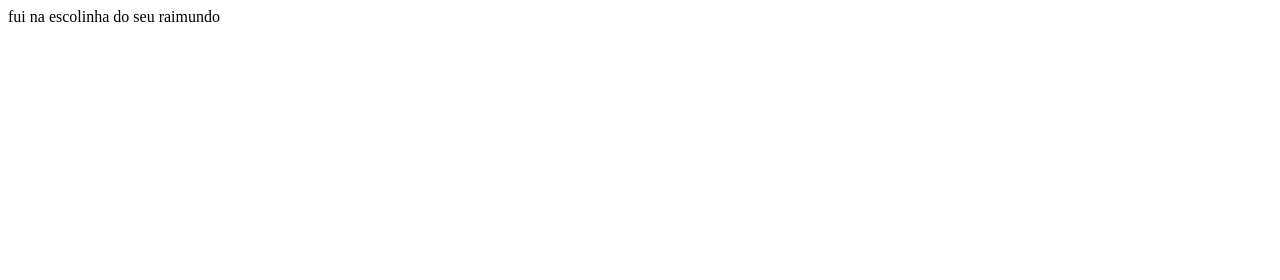
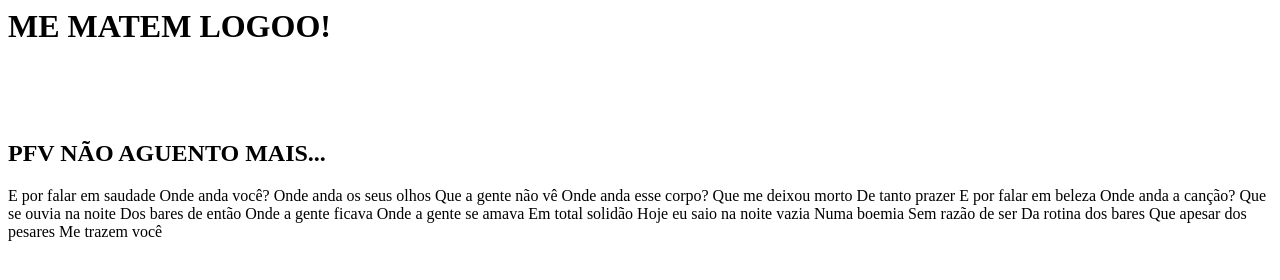
Before and after one commit to kalvoo777/mainecrafiti, a plain HTML site: page INDEX.HTML in a window 1280 px wide. Drawn offline with Linux system fonts and the light colour scheme.

Commit message:
vai logo

```diff
--- a/INDEX.HTML
+++ b/INDEX.HTML
@@ -1 +1,25 @@
-fui na escolinha do seu raimundo
+ <h1>ME MATEM LOGOO!</h1>
+<br> <br> <br>
+
+<h2>PFV NÃO AGUENTO MAIS...</h2>
+
+<p>E por falar em saudade
+    Onde anda você?
+    Onde anda os seus olhos
+    Que a gente não vê
+    Onde anda esse corpo?
+    Que me deixou morto
+    De tanto prazer
+    E por falar em beleza
+    Onde anda a canção?
+    Que se ouvia na noite
+    Dos bares de então
+    Onde a gente ficava
+    Onde a gente se amava
+    Em total solidão
+    Hoje eu saio na noite vazia
+    Numa boemia
+    Sem razão de ser
+    Da rotina dos bares
+    Que apesar dos pesares
+    Me trazem você</p>
```
